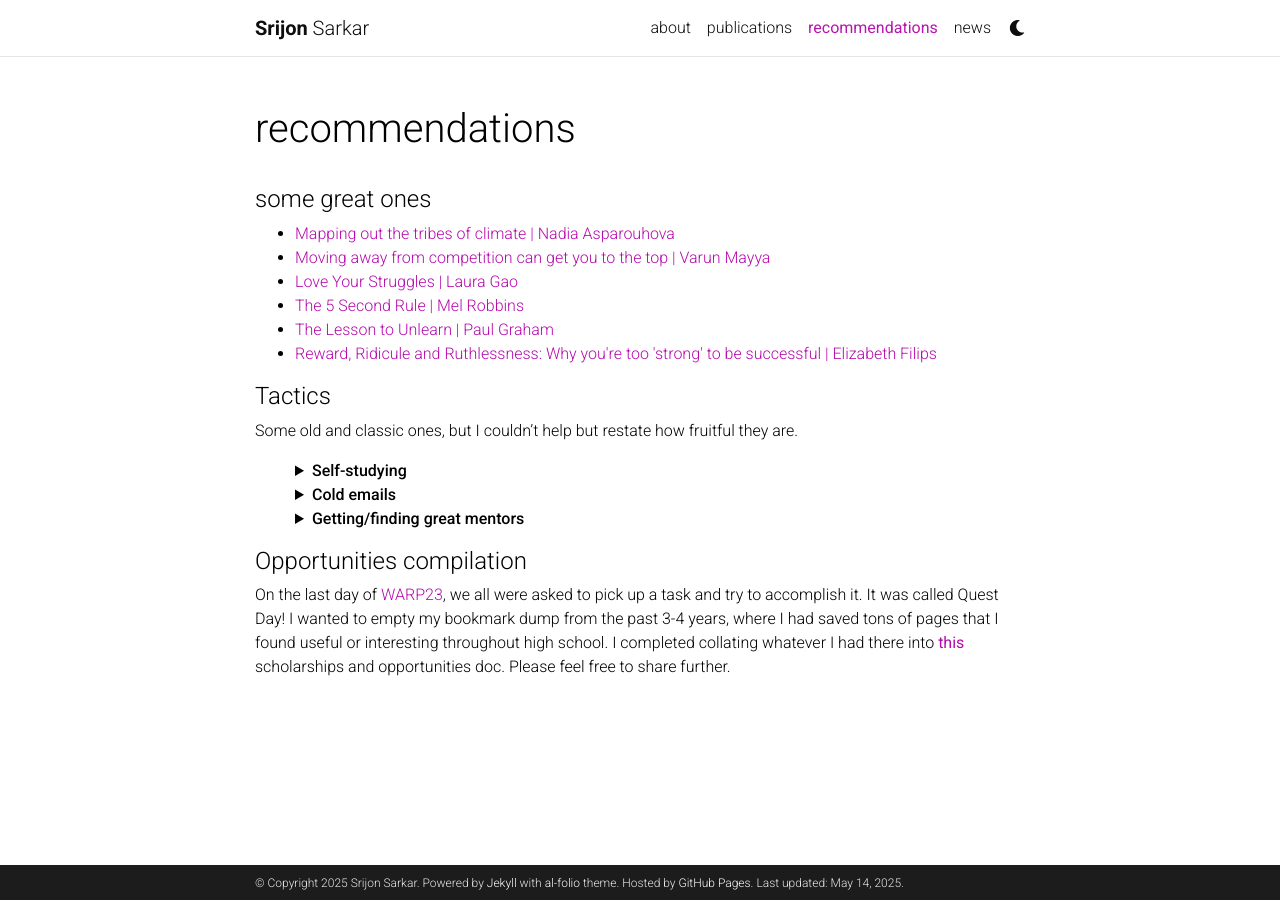
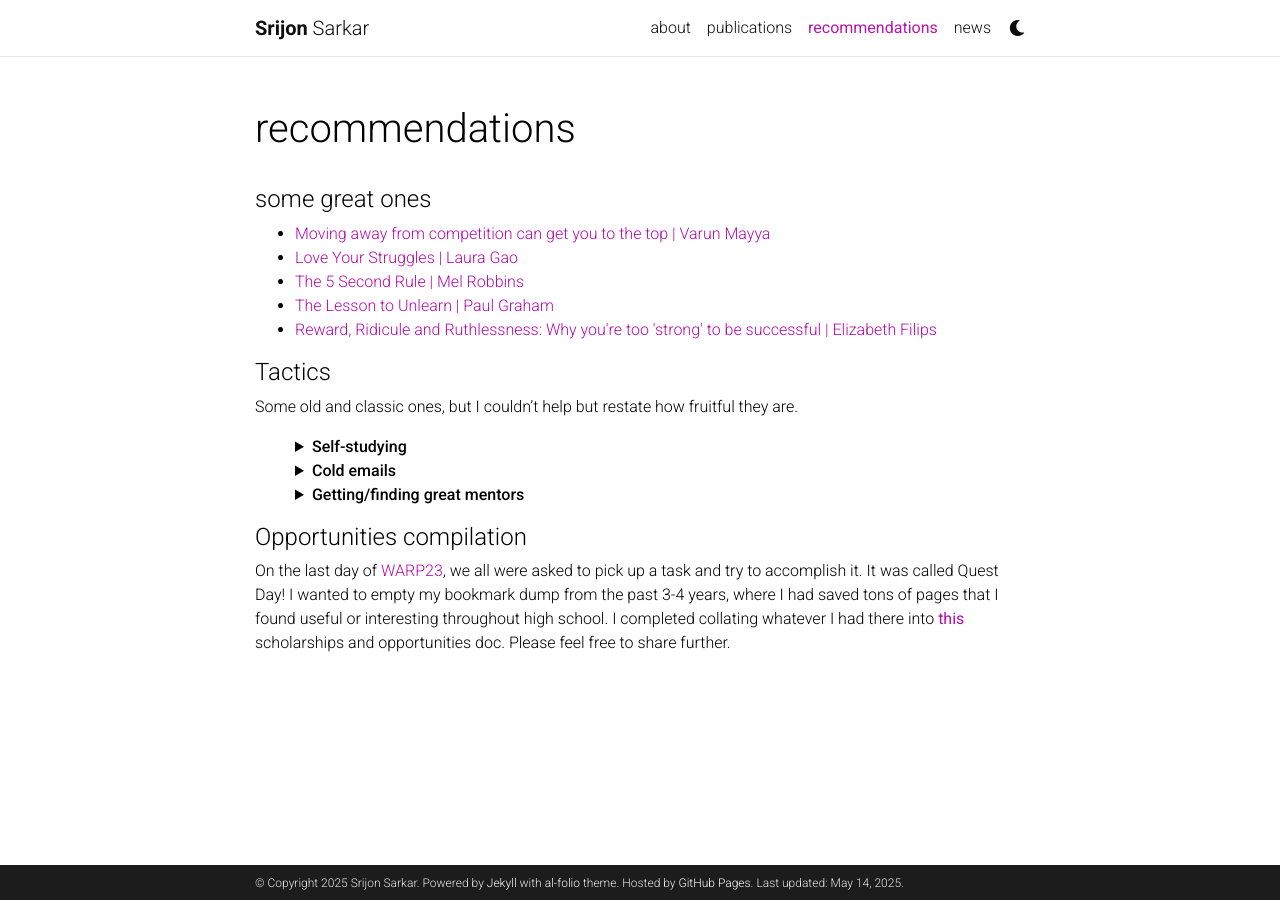
Before and after one commit to sarkarsrijon/sarkarsrijon.github.io, a Jekyll site: the page built from _pages/rec.md, in a window 1280 px wide. Built offline with Jekyll 4.4.1, drawn with Linux system fonts in a browser that asks for light colours; comment, search, counter and statistics services are not loaded; a style sheet for code colours, icons or effects is not loaded.

Commit message:
Update rec.md

```diff
--- a/_pages/rec.md
+++ b/_pages/rec.md
@@ -10,7 +10,6 @@ nav: true
 #### some great ones
 
 <ul>
-  <li> <a href='https://nadia.xyz/climate-tribes'>Mapping out the tribes of climate | Nadia Asparouhova</a> </li>
   <li> <a href='https://youtu.be/iLSjasEa3pM'>Moving away from competition can get you to the top | Varun Mayya</a> </li>
   <li> <a href='https://www.lauragao.ca/essays/love-your-struggles'>Love Your Struggles | Laura Gao</a> </li>
   <li> <a href='https://www.youtube.com/watch?v=nI2VQ-ZsNr0'>The 5 Second Rule | Mel Robbins</a> </li>
```
